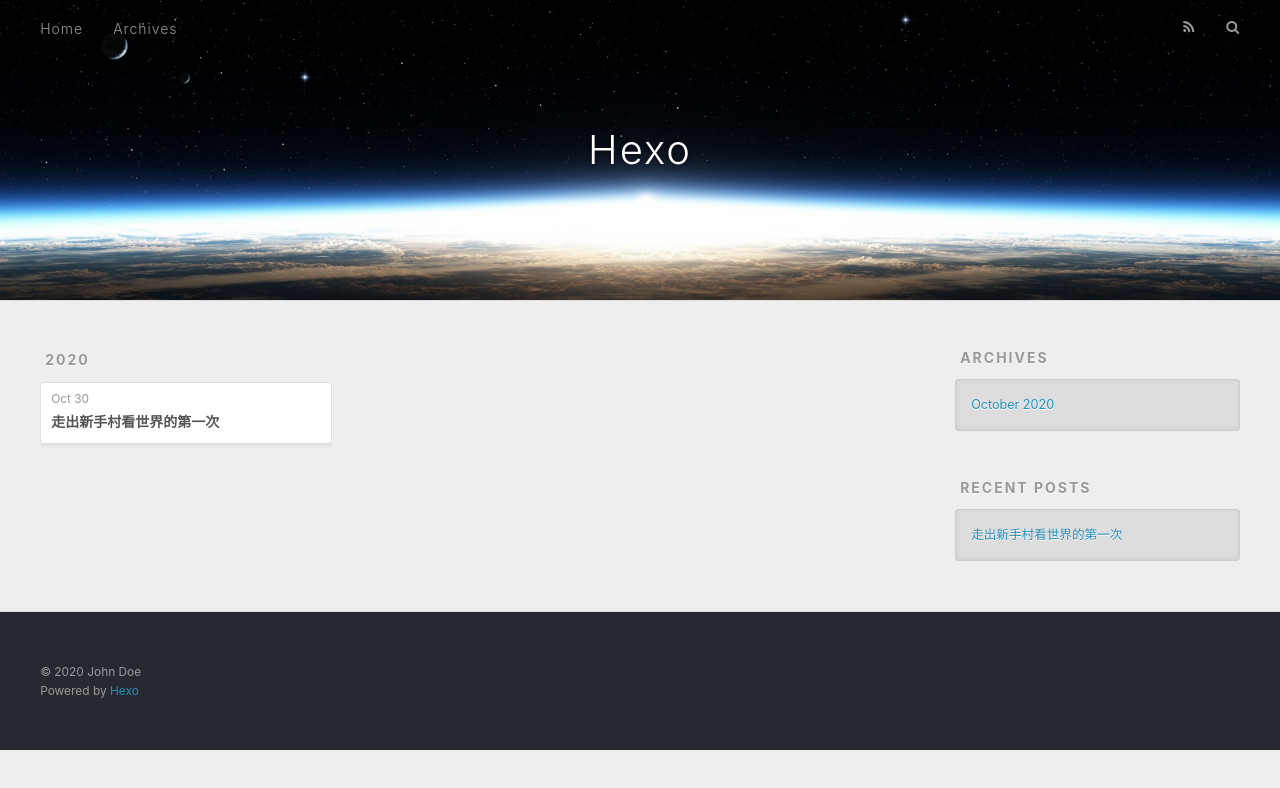
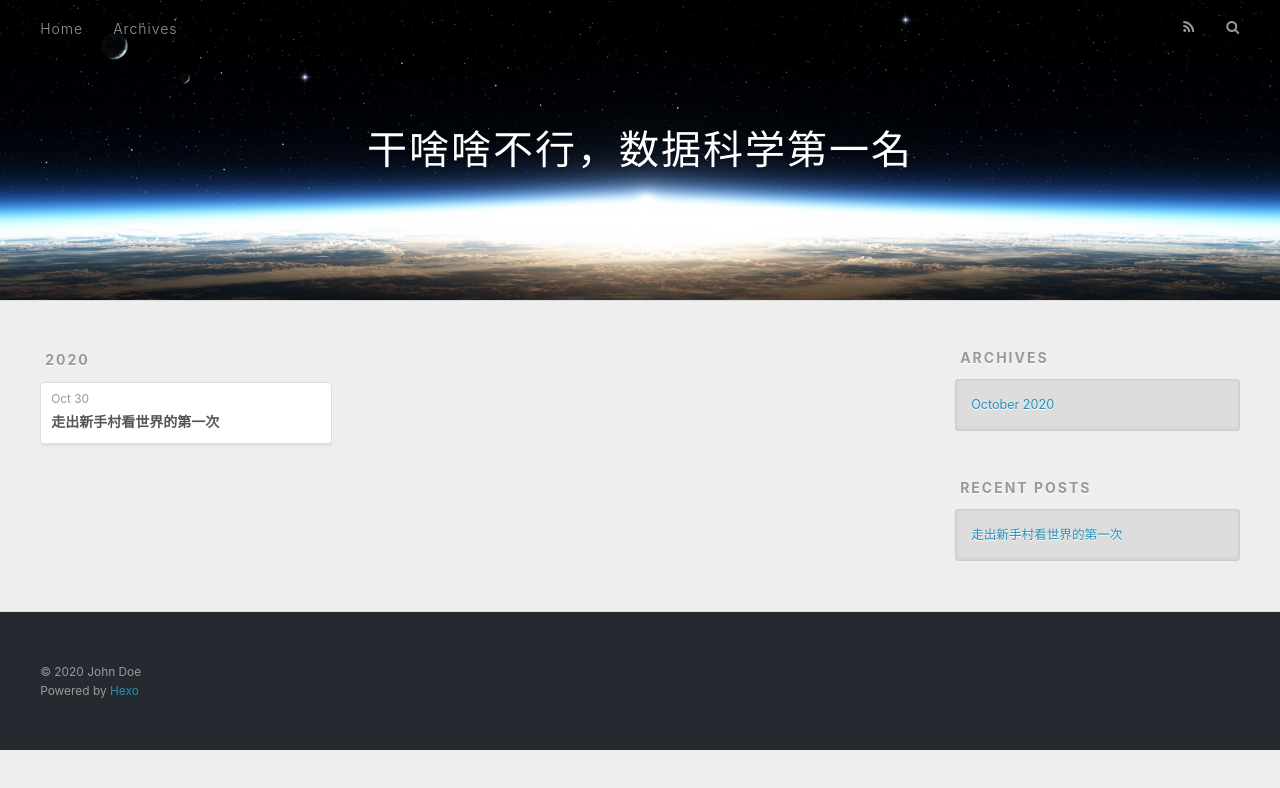
Before and after one commit to CooperChen453/CooperChen453.github.io, a plain HTML site: page archives/2020/10/index.html in a window 1280 px wide. Drawn offline with nearby package versions, Linux system fonts and the light colour scheme.

Commit message:
Site updated: 2020-10-30 15:38:05

```diff
--- a/archives/2020/10/index.html
+++ b/archives/2020/10/index.html
@@ -5,17 +5,19 @@
 
 
 
-  <title>Archives: 2020/10 | Hexo</title>
+  <title>Archives: 2020/10 | 干啥啥不行，数据科学第一名</title>
   <meta name="viewport" content="width=device-width, initial-scale=1, maximum-scale=1">
-  <meta property="og:type" content="website">
-<meta property="og:title" content="Hexo">
+  <meta name="description" content="一个理想主义者和R语言狂热爱好者">
+<meta property="og:type" content="website">
+<meta property="og:title" content="干啥啥不行，数据科学第一名">
 <meta property="og:url" content="http://example.com/archives/2020/10/index.html">
-<meta property="og:site_name" content="Hexo">
+<meta property="og:site_name" content="干啥啥不行，数据科学第一名">
+<meta property="og:description" content="一个理想主义者和R语言狂热爱好者">
 <meta property="og:locale" content="en_US">
 <meta property="article:author" content="John Doe">
 <meta name="twitter:card" content="summary">
 
-    <link rel="alternate" href="/atom.xml" title="Hexo" type="application/atom+xml">
+    <link rel="alternate" href="/atom.xml" title="干啥啥不行，数据科学第一名" type="application/atom+xml">
 
 
     <link rel="icon" href="/favicon.png">
@@ -36,7 +38,7 @@
   <div id="header-outer" class="outer">
     <div id="header-title" class="inner">
       <h1 id="logo-wrap">
-        <a href="/" id="logo">Hexo</a>
+        <a href="/" id="logo">干啥啥不行，数据科学第一名</a>
       </h1>
 
     </div>
```
Also changed, not shown: 2020/10/30/第一个中文博客/index.html (+4 -4 lines), archives/2020/index.html (+8 -6 lines), archives/index.html (+8 -6 lines), index.html (+8 -6 lines).
